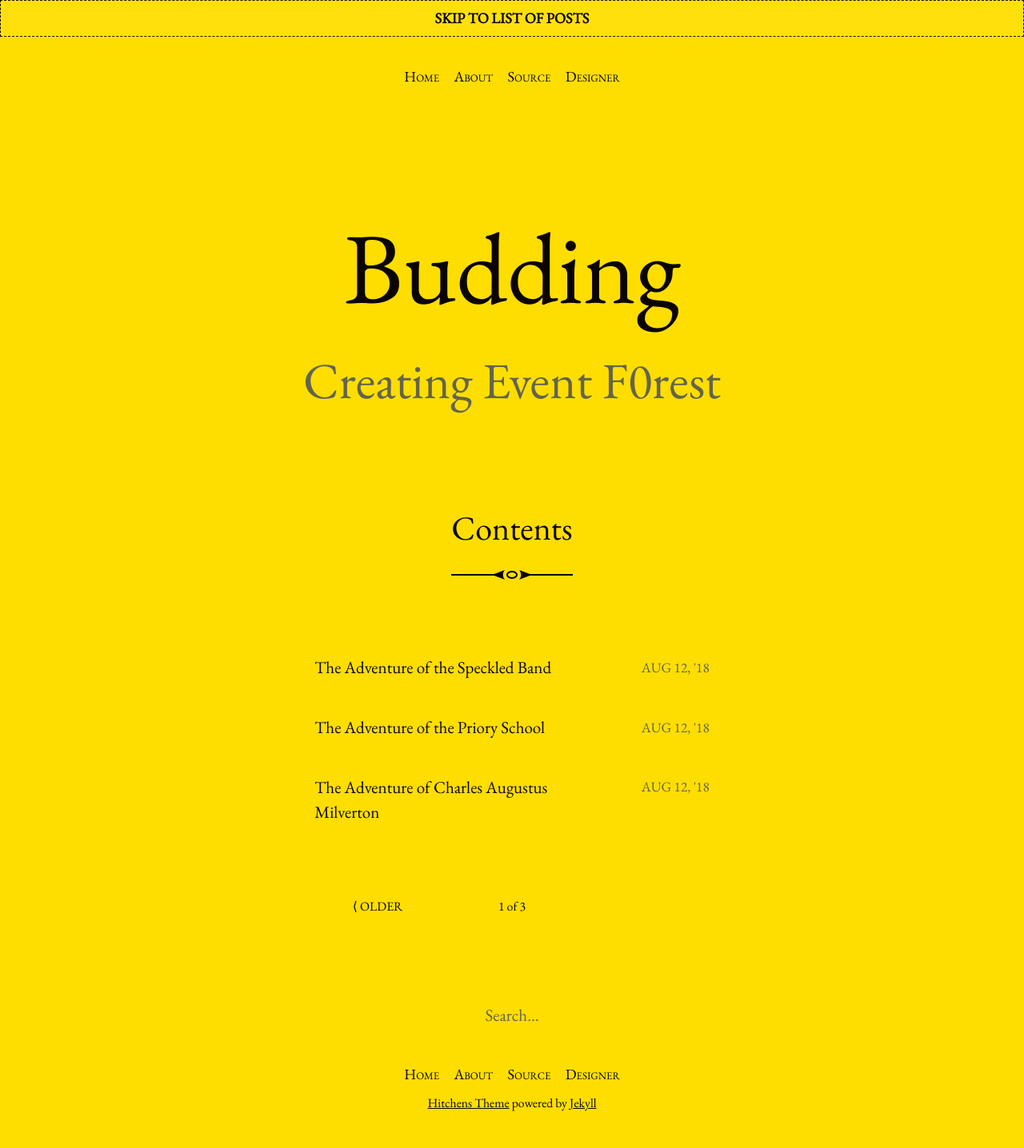
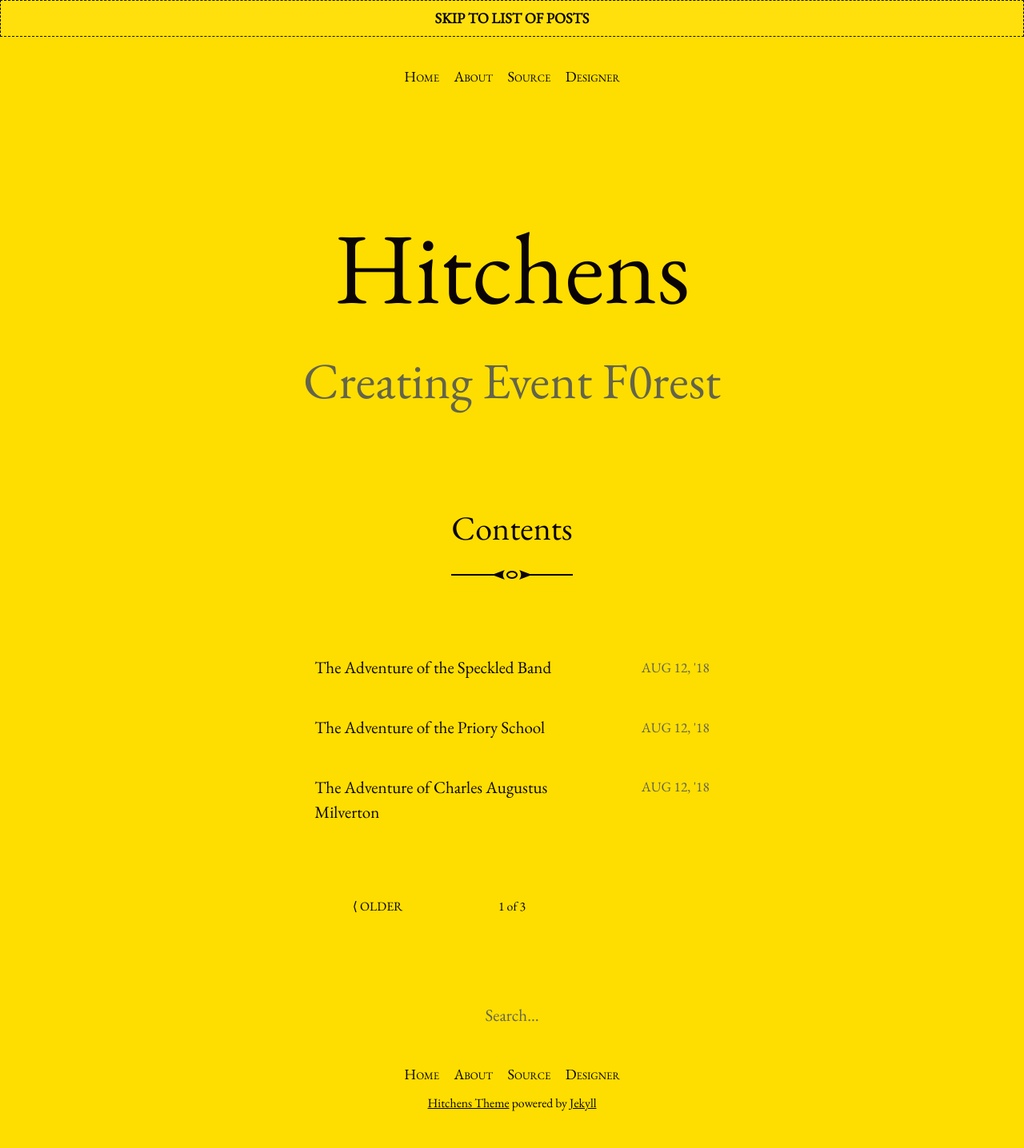
Before and after one commit to budding-bee/budding-bee.github.io, a Jekyll site: the page built from index.html, in a window 1280 px wide. Shown: the whole page at 80% size. Built offline with Jekyll 4.4.1, drawn with Linux system fonts in a browser that asks for light colours; the list of posts is cut into pages by our own code.

Commit message:
Updated Config

```diff
--- a/_config.yml
+++ b/_config.yml
@@ -1,5 +1,5 @@
 ---
-title: Budding
+title: Hitchens
 timezone: UTC
 collections:
   posts:
```
